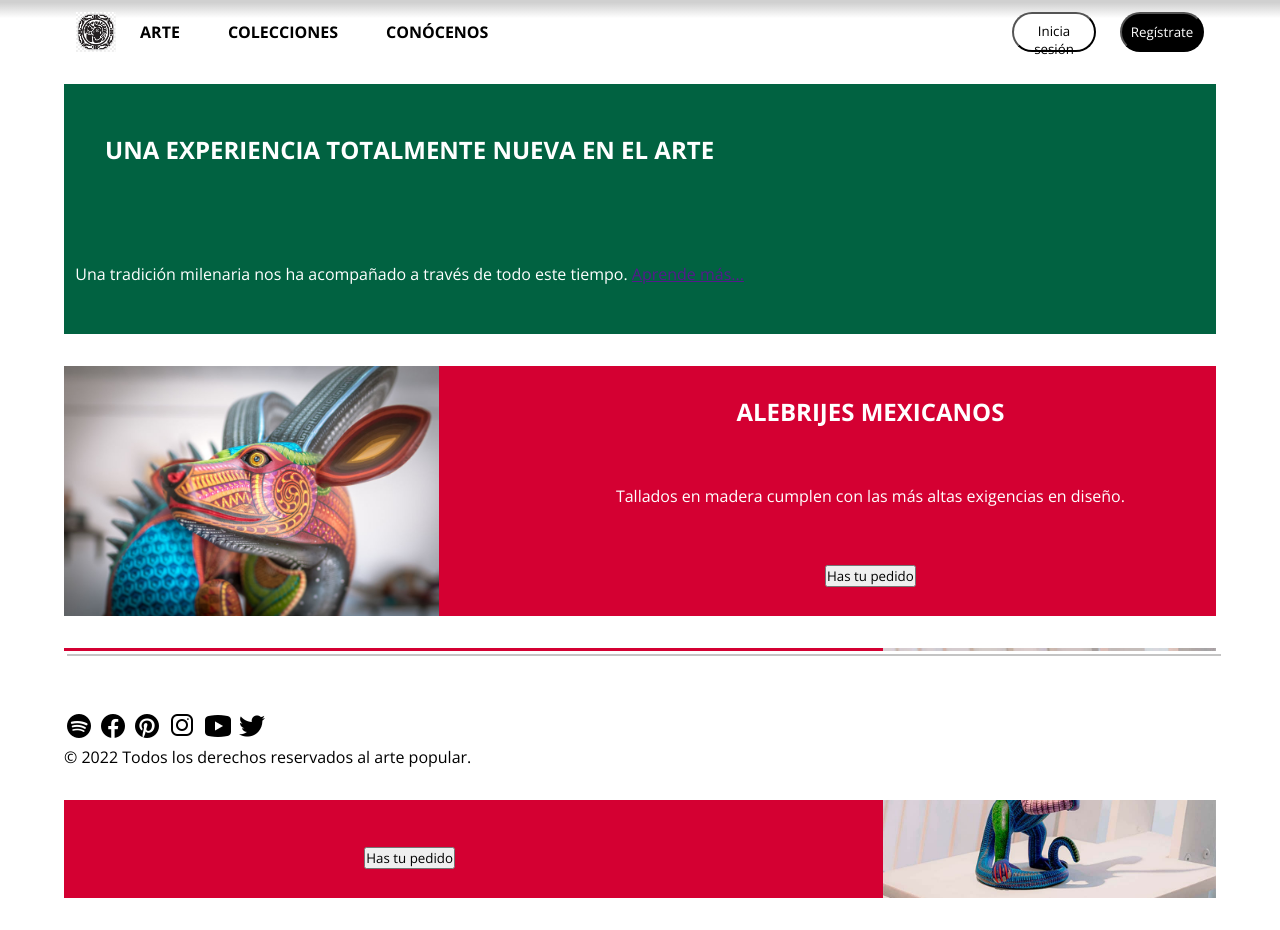
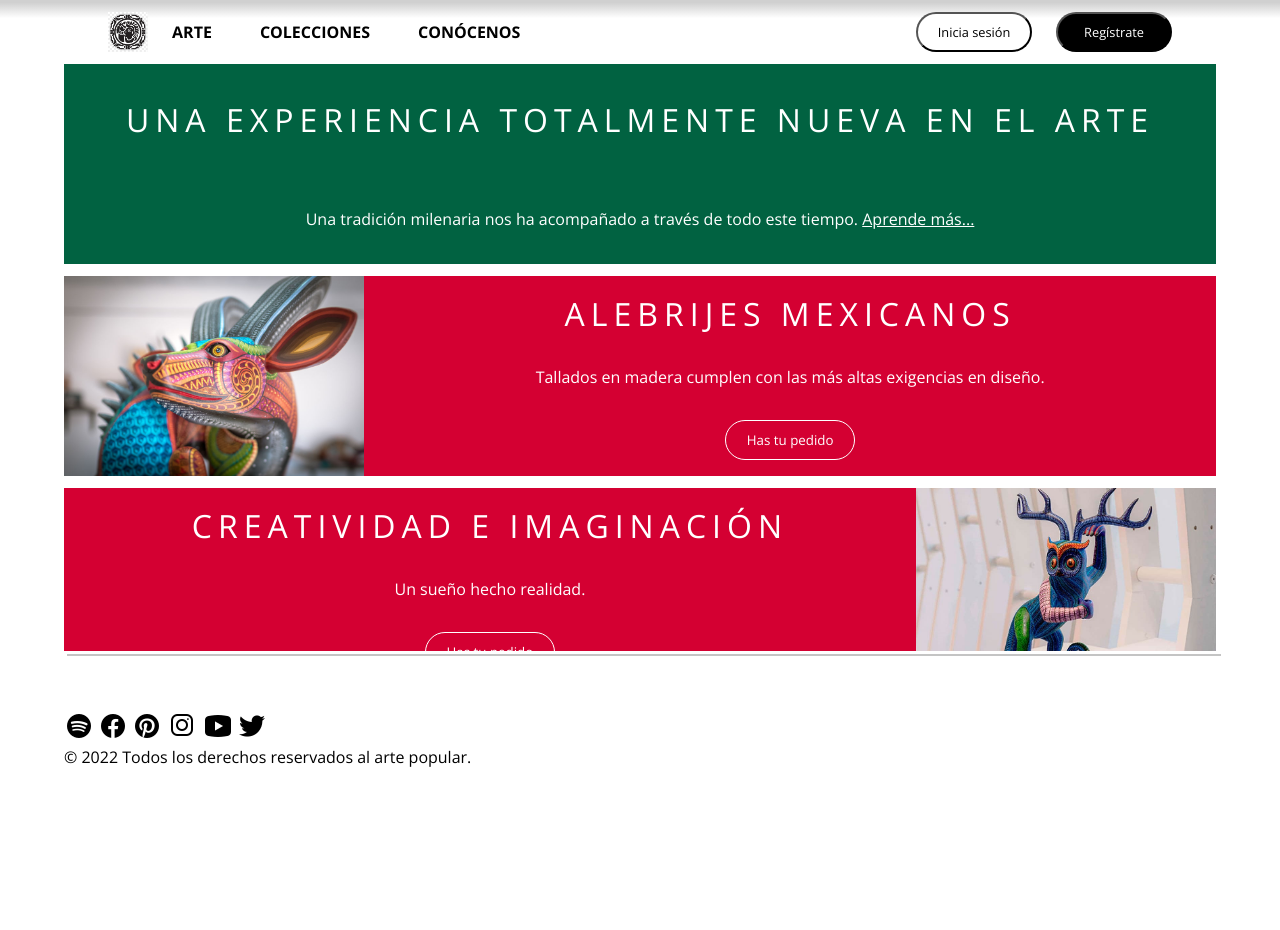
Before and after one commit to sicariusdevx/EDC-DW-Ilia_Adad_Infante, a plain HTML site: page index.html in a window 1280 px wide. After the commit the page ends 805 px from the top, so only its background shows below. Drawn offline with nearby package versions, Linux system fonts and the light colour scheme.

Commit message:
Correct_distribution
Tamaño imagen
Distribución interna de elementos en las secciones
modificación de botones.

```diff
--- a/css/styles.css
+++ b/css/styles.css
@@ -28,7 +28,7 @@ header {
 }
 
 nav {
-    width: 70%;
+    width: 60vw;
 }
 
 .nav_options {
@@ -41,58 +41,81 @@ nav {
     margin-right: 24px;
 }
 .access {
-    width: 15%;
+    width: 20vw;
     display: flex;
     justify-content: space-around;
 }
-
+.button {
+    padding: 8px;
+    width: 130px;
+    height: 40px;
+    border-radius: 24px;
+}
 #signin {
-    padding: 8px;
     background-color: white;
-    border-radius: 24px;
-    width: 120px;
-    height: 40px;
     margin-right: 24px;
+    font-size: .8em;
 }
 #signup {
-    padding: 8px;
     background-color: black;
     color: white;
-    border-radius: 24px;
-    width: 120px;
-    height: 40px;
+    font-size: .8em;
 }
+
 /* cuerpo principal */
 main {
     width: 95%;
 }
-
 .element {
-    height: 250px;
+    height: 25vh;
     display: flex;
     justify-content: space-between;
     color: white;
-    margin: 32px;
-}
-.element_img {
-    height: 100%;
-}
-.element_text {
-    display: flex;
-    flex-direction: column;
-    justify-content: space-around;
-    align-items: center;
-    width: 60%;
+    margin: 12px 32px 12px 32px;
 }
 .major {
     background-color: #016241;
 }
 .secondary {
     background-color: rgba(212,0,50,255);
-
+}
+.element *{
+    text-align: center;
+}
+h1 {
+    font-size: 2em;
+    font-weight: 400;
+    letter-spacing: 6px;
+}
+.linked:link {
+    color: white;
 }
 
-
+.element:last-child {
+    margin-bottom: 117px;
+}
+.element_img {
+    height: 25vh;
+}
+.order {
+    background-color: rgba(212,0,50,255);
+    color: white;
+    border: solid 1px white;
+}
+/* .img_left {
+    justify-self: flex-start;
+}
+.img_right {
+    justify-self: end;
+}*/
+.element_text {
+    display: flex;
+    flex-direction: column;
+    justify-content: space-around;
+    align-items: center;
+    width: 100%;
+    padding: 0 36px 0 36px;
+}
 /* footer */
 footer {
     background-color: white;
--- a/index.html
+++ b/index.html
@@ -18,32 +18,32 @@
             </ul>
         </nav>
         <div class="access">
-            <button id="signin">Inicia sesión</button>
-            <button id="signup">Regístrate</button>
+            <button id="signin" class="button">Inicia sesión</button>
+            <button id="signup" class="button">Regístrate</button>
         </div>
     </header>
     <main>
         <section class="element major">
             <div class="element_text">
                 <h1 class="element_title">UNA EXPERIENCIA TOTALMENTE NUEVA EN EL ARTE</h1>
-                <p>Una tradición milenaria nos ha acompañado a través de todo este tiempo. <a href="">Aprende más...</a></p>
+                <p>Una tradición milenaria nos ha acompañado a través de todo este tiempo. <a href="#" class="linked">Aprende más...</a></p>
             </div>
         </section>
         <section class="element secondary">
-            <img src="img/alebrije1.jpg" alt="Alebrije" class="element_img img_left">
+            <img src="img/alebrije1.jpg" alt="Alebrije Venado" class="element_img img_left">
             <div class="element_text">
                 <h1 class="element_title">ALEBRIJES MEXICANOS</h1>
                 <p>Tallados en madera cumplen con las más altas exigencias en diseño.</p>
-                <button>Has tu pedido</button>
+                <button class="button order">Has tu pedido</button>
             </div>
         </section>
         <section class="element secondary">
             <div class="element_text">
                 <h1 class="element_title">CREATIVIDAD E IMAGINACIÓN</h1>
                 <p>Un sueño hecho realidad.</p>
-                <button>Has tu pedido</button>
+                <button class="button order">Has tu pedido</button>
             </div>
-            <img src="img/alebrije2.jpg" alt="Alebrije"  class="element_img img_right">
+            <img src="img/alebrije2a.jpg" alt="Alebrije Búho con cornamenta"  class="element_img img_right">
         </section>
     </main>
     <footer>
```
Also changed, not shown: img/alebrije2a.jpg (added).
